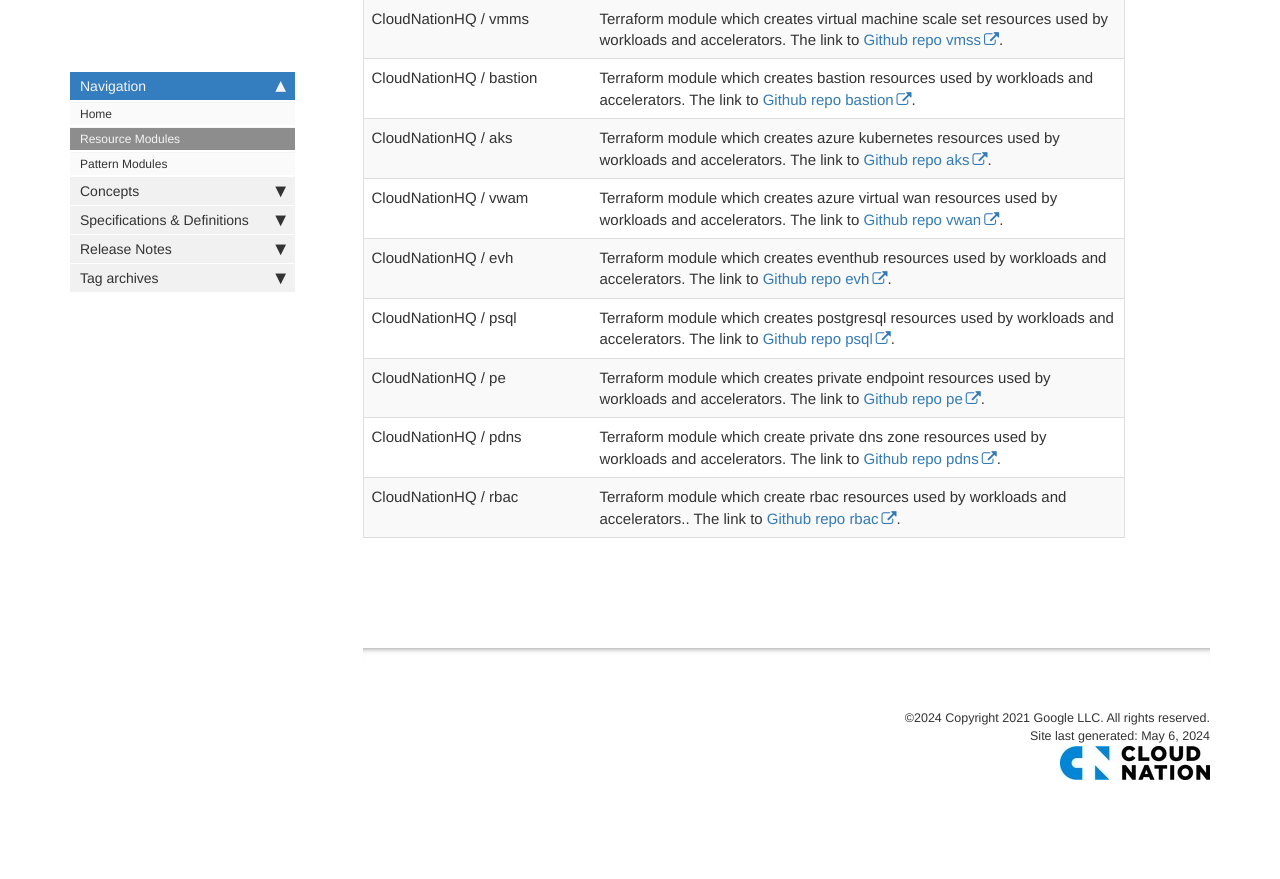
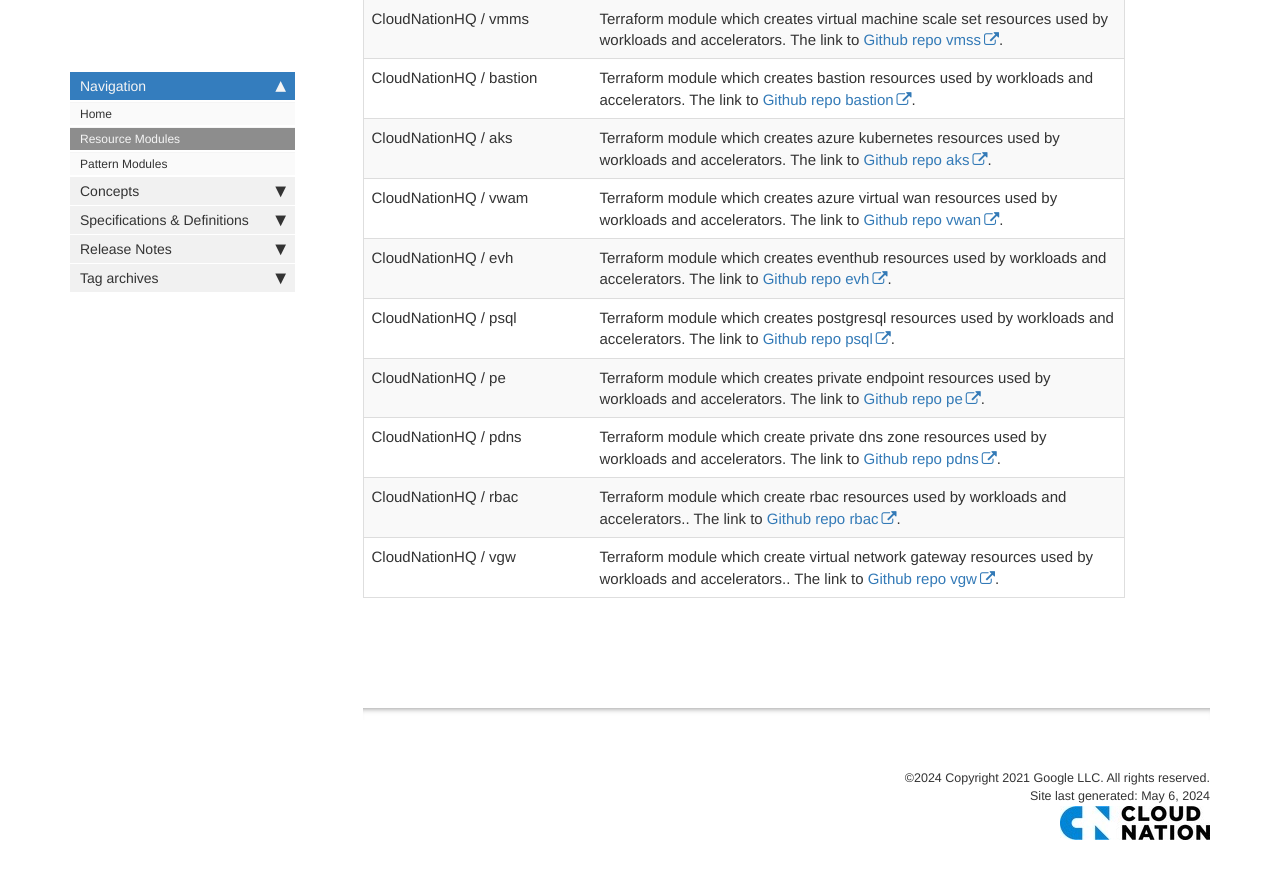
Before and after one commit to CloudNationHQ/well-architected-modules, a Jekyll site: the page built from pages/mydoc/mydoc_cn_terraform_resource_modules.md, in a window 1280 px wide and 900 px high, scrolled down 991 px. Shown: the top 879 px of the window. Built offline with Jekyll 4.4.1, drawn with Linux system fonts in a browser that asks for light colours; comment, search, counter and statistics services are not loaded; before the commit the page ends 1831 px from its top, so only the background shows below that.

Commit message:
commit changes

```diff
--- a/pages/mydoc/mydoc_cn_terraform_resource_modules.md
+++ b/pages/mydoc/mydoc_cn_terraform_resource_modules.md
@@ -115,6 +115,11 @@ The following table shows the number of all available Terraform Resource Modules
 <td markdown="span">Terraform module which create rbac resources used by workloads and accelerators.. The link to [Github repo rbac](https://github.com/CloudNationHQ/terraform-azure-rbac).
 </td>
 </tr>
+<tr>
+<td markdown="span">CloudNationHQ / vgw</td>
+<td markdown="span">Terraform module which create virtual network gateway resources used by workloads and accelerators.. The link to [Github repo vgw](https://github.com/CloudNationHQ/terraform-azure-vgw).
+</td>
+</tr>
 </tbody>
 </table>
 
```
